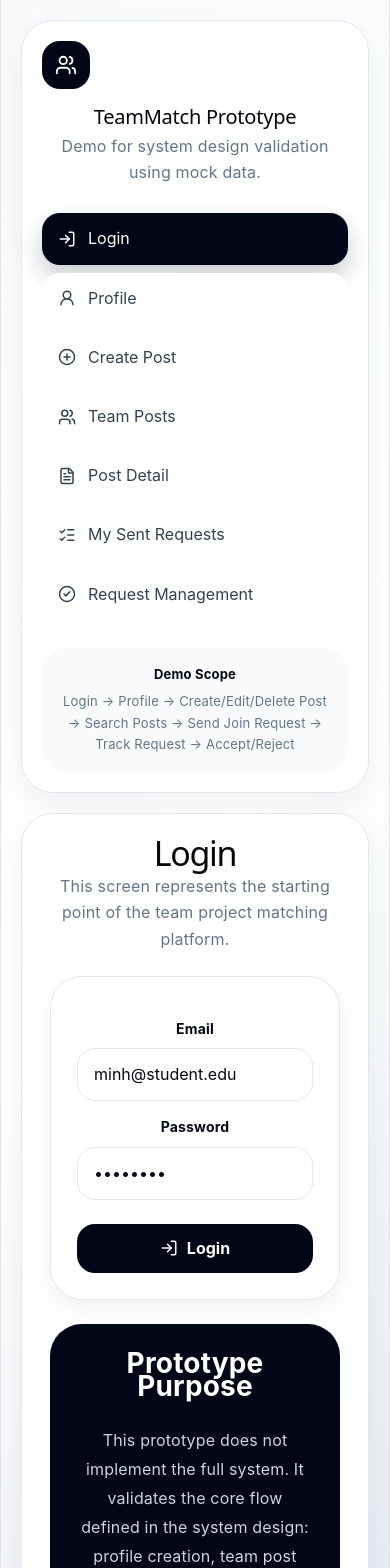
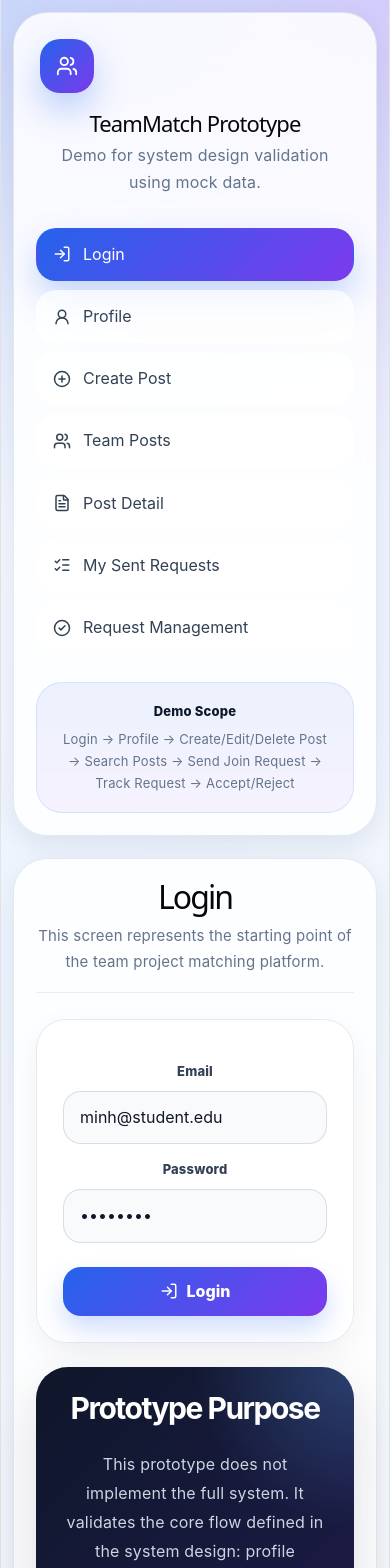
Before and after one commit to hohuunhatminh/team-match-prototype, a React (Vite) app: page / in a window 390 px wide. Shown: the top 1568 px of the page. Built offline with nearby package versions, Linux system fonts and the light colour scheme.

Commit message:
style: polish prototype user interface

```diff
--- a/src/App.css
+++ b/src/App.css
@@ -2,10 +2,26 @@
   box-sizing: border-box;
 }
 
+:root {
+  --ink: #0f172a;
+  --muted: #64748b;
+  --soft: #f8fafc;
+  --panel: rgba(255, 255, 255, 0.86);
+  --line: rgba(148, 163, 184, 0.24);
+  --primary: #2563eb;
+  --primary-dark: #1d4ed8;
+  --primary-soft: rgba(37, 99, 235, 0.1);
+  --violet: #7c3aed;
+  --green: #16a34a;
+  --red: #dc2626;
+  --shadow-sm: 0 10px 28px rgba(15, 23, 42, 0.08);
+  --shadow-md: 0 22px 55px rgba(15, 23, 42, 0.14);
+}
+
 body {
   margin: 0;
-  font-family: Inter, Arial, sans-serif;
-  background: #f8fafc;
+  font-family: Inter, ui-sans-serif, system-ui, -apple-system, BlinkMacSystemFont, "Segoe UI", Arial, sans-serif;
+  background: #eaf1ff;
 }
 
 button,
@@ -14,128 +30,161 @@ textarea {
   font: inherit;
 }
 
+button {
+  transition: transform 160ms ease, box-shadow 160ms ease, background 160ms ease, border-color 160ms ease;
+}
+
+button:hover {
+  transform: translateY(-1px);
+}
+
 .app {
   min-height: 100vh;
-  padding: 20px;
-  background: linear-gradient(135deg, #f8fafc, #ffffff, #e2e8f0);
-  color: #020617;
+  padding: 22px;
+  background:
+    radial-gradient(circle at top left, rgba(37, 99, 235, 0.2), transparent 30%),
+    radial-gradient(circle at top right, rgba(124, 58, 237, 0.2), transparent 28%),
+    linear-gradient(135deg, #f8fbff 0%, #eef4ff 45%, #f8fafc 100%);
+  color: var(--ink);
 }
 
 .layout {
-  max-width: 1280px;
+  max-width: 1320px;
   margin: 0 auto;
   display: grid;
-  grid-template-columns: 280px 1fr;
-  gap: 20px;
+  grid-template-columns: 300px 1fr;
+  gap: 22px;
 }
 
 .sidebar,
 .main-panel {
-  border: 1px solid #e2e8f0;
-  background: rgba(255, 255, 255, 0.9);
-  border-radius: 32px;
-  box-shadow: 0 10px 30px rgba(15, 23, 42, 0.06);
+  border: 1px solid var(--line);
+  background: var(--panel);
+  border-radius: 34px;
+  box-shadow: var(--shadow-sm);
+  backdrop-filter: blur(22px);
 }
 
 .sidebar {
-  padding: 20px;
+  padding: 22px;
+  position: sticky;
+  top: 22px;
+  height: calc(100vh - 44px);
+  overflow: auto;
+}
+
+.brand {
+  padding: 4px;
 }
 
 .brand-icon {
-  width: 48px;
-  height: 48px;
-  border-radius: 18px;
-  background: #020617;
+  width: 54px;
+  height: 54px;
+  border-radius: 20px;
+  background: linear-gradient(135deg, var(--primary), var(--violet));
   color: white;
   display: flex;
   align-items: center;
   justify-content: center;
+  box-shadow: 0 16px 35px rgba(37, 99, 235, 0.3);
 }
 
 .brand h2 {
-  margin: 16px 0 4px;
-  font-size: 20px;
+  margin: 18px 0 5px;
+  font-size: 22px;
+  letter-spacing: -0.04em;
 }
 
 .brand p,
 .scope-box p,
 .header-block p,
 .description {
-  color: #64748b;
-  line-height: 1.65;
+  color: var(--muted);
+  line-height: 1.68;
 }
 
 .nav-list {
   margin-top: 28px;
   display: grid;
-  gap: 8px;
+  gap: 9px;
 }
 
 .step-button {
   width: 100%;
-  border: 0;
-  background: white;
+  border: 1px solid transparent;
+  background: rgba(255, 255, 255, 0.72);
   color: #334155;
   display: flex;
   align-items: center;
   gap: 12px;
   text-align: left;
   padding: 14px 16px;
-  border-radius: 18px;
+  border-radius: 20px;
   cursor: pointer;
 }
 
+.step-button:hover {
+  background: white;
+  border-color: rgba(37, 99, 235, 0.16);
+  box-shadow: 0 12px 25px rgba(37, 99, 235, 0.08);
+}
+
 .step-button.active {
-  background: #020617;
+  background: linear-gradient(135deg, var(--primary), var(--violet));
   color: white;
-  box-shadow: 0 12px 24px rgba(15, 23, 42, 0.22);
+  box-shadow: 0 16px 34px rgba(37, 99, 235, 0.26);
 }
 
 .scope-box {
   margin-top: 28px;
-  padding: 16px;
-  border-radius: 24px;
-  background: #f8fafc;
+  padding: 18px;
+  border-radius: 26px;
+  background: linear-gradient(180deg, rgba(37, 99, 235, 0.08), rgba(124, 58, 237, 0.06));
+  border: 1px solid rgba(37, 99, 235, 0.12);
   font-size: 13px;
 }
 
 .scope-title {
   margin: 0 0 6px;
-  color: #020617 !important;
-  font-weight: 700;
+  color: var(--ink) !important;
+  font-weight: 800;
 }
 
 .main-panel {
   position: relative;
-  padding: 28px;
-  min-height: 720px;
+  padding: 32px;
+  min-height: 760px;
 }
 
 .toast {
   position: absolute;
   top: 24px;
   right: 24px;
-  background: #020617;
+  background: linear-gradient(135deg, #0f172a, #1e293b);
   color: white;
-  padding: 12px 16px;
+  padding: 13px 17px;
   border-radius: 18px;
   z-index: 10;
-  box-shadow: 0 12px 28px rgba(15, 23, 42, 0.25);
+  box-shadow: var(--shadow-md);
 }
 
 .header-block {
-  margin-bottom: 24px;
+  margin-bottom: 26px;
+  padding-bottom: 18px;
+  border-bottom: 1px solid rgba(148, 163, 184, 0.18);
 }
 
 .header-block h1 {
   margin: 0;
-  font-size: 34px;
-  letter-spacing: -0.04em;
+  font-size: clamp(32px, 4vw, 46px);
+  letter-spacing: -0.06em;
+  line-height: 1;
 }
 
 .header-block p {
-  margin-top: 8px;
-  max-width: 720px;
+  margin-top: 10px;
+  max-width: 780px;
+  font-size: 15px;
 }
 
 .two-column {
@@ -145,38 +194,47 @@ textarea {
 }
 
 .card {
-  border: 1px solid #e2e8f0;
-  border-radius: 32px;
-  background: white;
+  border: 1px solid rgba(148, 163, 184, 0.22);
+  border-radius: 30px;
+  background: rgba(255, 255, 255, 0.92);
   padding: 26px;
-  box-shadow: 0 8px 24px rgba(15, 23, 42, 0.05);
+  box-shadow: 0 10px 30px rgba(15, 23, 42, 0.055);
+}
+
+.card:hover {
+  border-color: rgba(37, 99, 235, 0.22);
 }
 
 label {
   display: block;
   margin-top: 14px;
   margin-bottom: 8px;
-  font-size: 14px;
-  font-weight: 700;
+  font-size: 13px;
+  font-weight: 800;
+  color: #334155;
 }
 
 input,
 textarea {
   width: 100%;
-  border: 1px solid #e2e8f0;
+  border: 1px solid rgba(148, 163, 184, 0.32);
   outline: none;
   border-radius: 18px;
   padding: 14px 16px;
-  color: #020617;
+  color: var(--ink);
+  background: rgba(248, 250, 252, 0.86);
+  transition: border-color 160ms ease, box-shadow 160ms ease, background 160ms ease;
 }
 
 input:focus,
 textarea:focus {
-  border-color: #020617;
+  border-color: rgba(37, 99, 235, 0.7);
+  background: white;
+  box-shadow: 0 0 0 4px rgba(37, 99, 235, 0.1);
 }
 
 textarea {
-  min-height: 110px;
+  min-height: 116px;
   resize: vertical;
 }
 
@@ -184,22 +242,34 @@ textarea {
   border: 0;
   border-radius: 18px;
   padding: 13px 20px;
-  font-weight: 700;
+  font-weight: 800;
   cursor: pointer;
   display: inline-flex;
   align-items: center;
+  justify-content: center;
   gap: 9px;
 }
 
 .btn-primary {
-  background: #020617;
+  background: linear-gradient(135deg, var(--primary), var(--violet));
   color: white;
+  box-shadow: 0 13px 26px rgba(37, 99, 235, 0.22);
+}
+
+.btn-primary:hover {
+  box-shadow: 0 18px 34px rgba(37, 99, 235, 0.28);
 }
 
 .btn-outline {
+  background: rgba(255, 255, 255, 0.78);
+  color: var(--ink);
+  border: 1px solid rgba(148, 163, 184, 0.34);
+}
+
+.btn-outline:hover {
   background: white;
-  color: #020617;
-  border: 1px solid #cbd5e1;
+  border-color: rgba(37, 99, 235, 0.42);
+  box-shadow: 0 12px 24px rgba(15, 23, 42, 0.07);
 }
 
 .full-width {
@@ -210,19 +280,23 @@ textarea {
 
 .dark-info-box {
   border-radius: 32px;
-  padding: 28px;
-  background: #020617;
+  padding: 30px;
+  background:
+    radial-gradient(circle at top right, rgba(96, 165, 250, 0.28), transparent 34%),
+    linear-gradient(135deg, #0f172a, #1e1b4b);
   color: white;
+  box-shadow: var(--shadow-md);
 }
 
 .dark-info-box h3 {
   margin-top: 0;
-  font-size: 28px;
+  font-size: 30px;
+  letter-spacing: -0.05em;
 }
 
 .dark-info-box p {
   color: #cbd5e1;
-  line-height: 1.8;
+  line-height: 1.82;
 }
 
 .form-grid {
@@ -247,23 +321,29 @@ textarea {
   align-items: center;
   flex-wrap: wrap;
   gap: 10px;
-  margin-bottom: 20px;
-  color: #64748b;
+  margin-bottom: 22px;
+  color: var(--muted);
 }
 
 .filter-chip {
-  border: 0;
+  border: 1px solid rgba(148, 163, 184, 0.22);
   border-radius: 999px;
-  background: #f1f5f9;
+  background: rgba(255, 255, 255, 0.7);
   color: #334155;
   padding: 9px 14px;
-  font-weight: 700;
+  font-weight: 800;
   cursor: pointer;
 }
 
+.filter-chip:hover {
+  background: white;
+  border-color: rgba(37, 99, 235, 0.32);
+}
+
 .filter-chip.active {
-  background: #020617;
+  background: linear-gradient(135deg, var(--primary), var(--violet));
   color: white;
+  box-shadow: 0 12px 24px rgba(37, 99, 235, 0.18);
 }
 
 .post-list {
@@ -280,16 +360,17 @@ textarea {
 
 .eyebrow {
   margin: 0;
-  color: #64748b;
+  color: var(--primary);
   text-transform: uppercase;
-  letter-spacing: 0.08em;
+  letter-spacing: 0.09em;
   font-size: 12px;
-  font-weight: 800;
+  font-weight: 900;
 }
 
 .post-card-content h3 {
   margin: 8px 0 0;
-  font-size: 22px;
+  font-size: 23px;
+  letter-spacing: -0.035em;
 }
 
 .pill-row {
@@ -305,18 +386,19 @@ textarea {
 
 .pill {
   display: inline-flex;
+  align-items: center;
   border-radius: 999px;
-  background: #f1f5f9;
-  color: #334155;
+  background: var(--primary-soft);
+  color: #1d4ed8;
   padding: 7px 12px;
   font-size: 12px;
-  font-weight: 700;
+  font-weight: 800;
 }
 
 .detail-title {
   margin: 10px 0 0;
-  font-size: 34px;
-  letter-spacing: -0.04em;
+  font-size: clamp(30px, 4vw, 42px);
+  letter-spacing: -0.06em;
 }
 
 .info-grid {
@@ -330,16 +412,22 @@ textarea {
 .status-box,
 .current-status {
   border-radius: 24px;
-  background: #f8fafc;
+  background: linear-gradient(180deg, rgba(248, 250, 252, 0.95), rgba(239, 246, 255, 0.75));
   padding: 16px;
+  border: 1px solid rgba(148, 163, 184, 0.16);
 }
 
 .info-grid p,
 .status-box p,
 .current-status p {
   margin: 0 0 6px;
-  color: #64748b;
+  color: var(--muted);
   font-size: 13px;
+}
+
+.info-grid strong,
+.current-status strong {
+  color: var(--ink);
 }
 
 .status-box {
@@ -351,7 +439,7 @@ textarea {
   align-items: center;
   gap: 8px;
   color: #334155;
-  font-weight: 700;
+  font-weight: 800;
 }
 
 .request-layout {
@@ -363,9 +451,14 @@ textarea {
 
 .current-status strong {
   font-size: 24px;
+  letter-spacing: -0.03em;
 }
 
 @media (max-width: 900px) {
+  .app {
+    padding: 12px;
+  }
+
   .layout,
   .two-column,
   .form-grid,
@@ -374,12 +467,18 @@ textarea {
     grid-template-columns: 1fr;
   }
 
+  .sidebar {
+    position: static;
+    height: auto;
+  }
+
   .post-card-content {
     align-items: flex-start;
     flex-direction: column;
   }
 
   .main-panel {
+    padding: 22px;
     min-height: auto;
   }
 }
```
